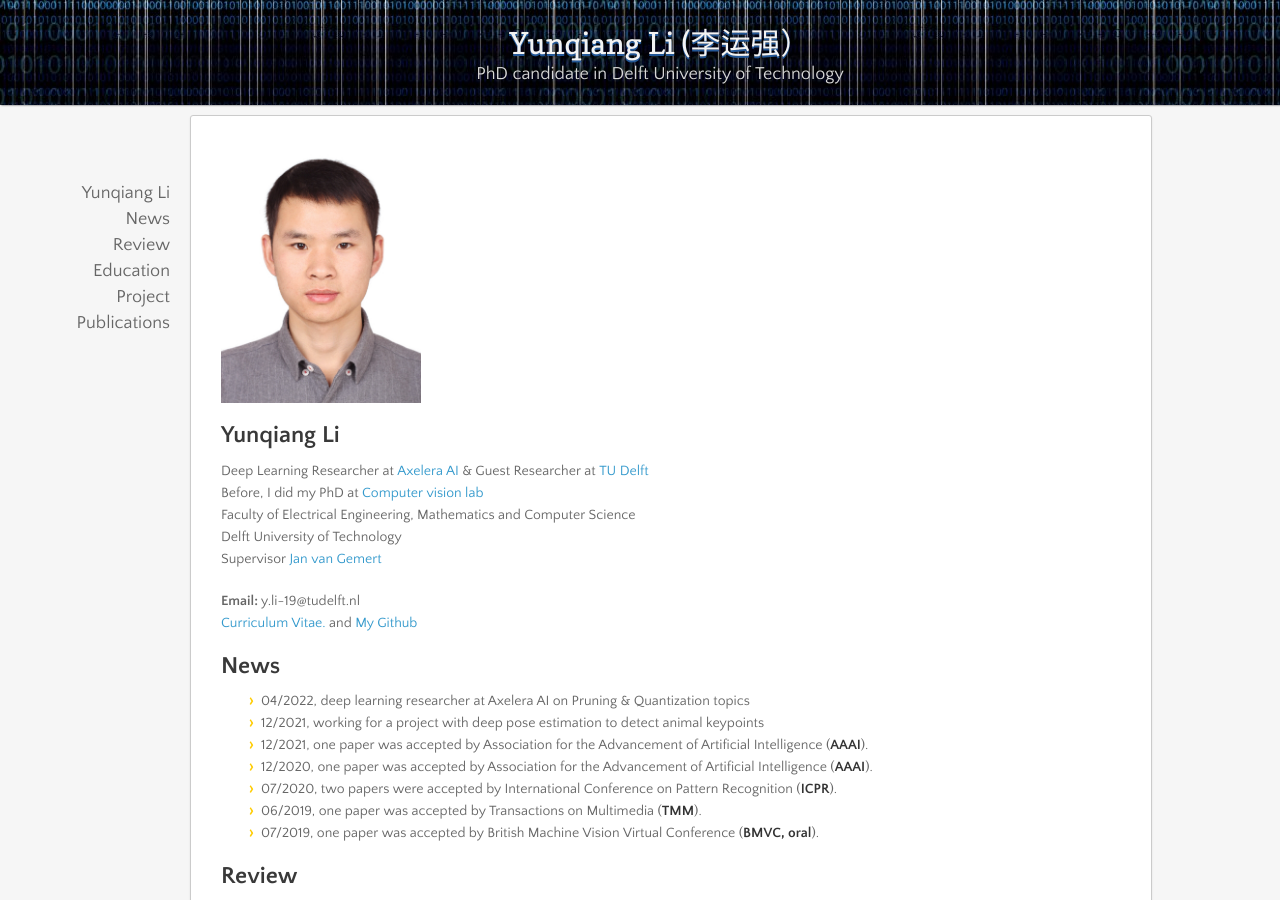
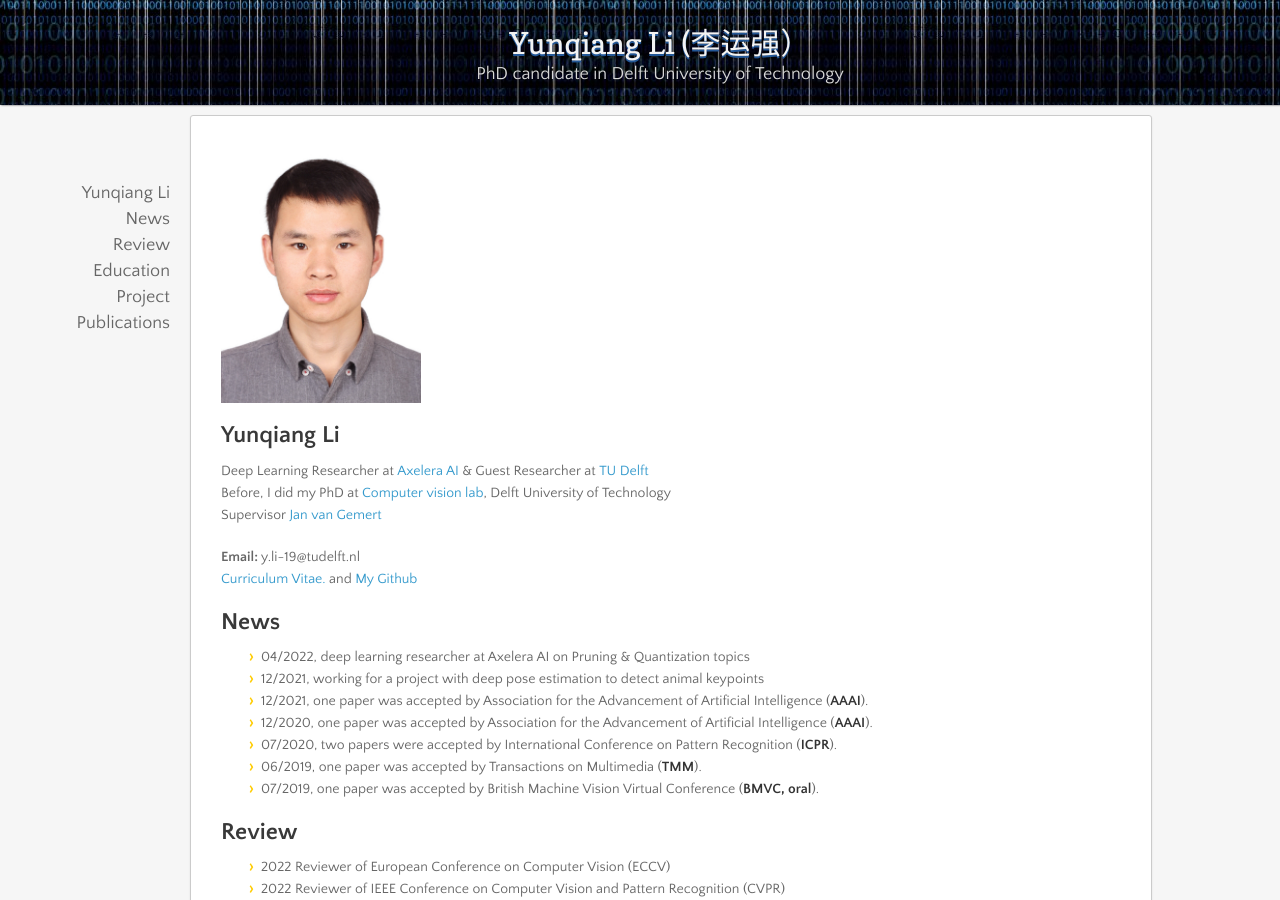
Before and after one commit to liyunqianggyn/liyunqianggyn.github.io, a Jekyll site: the page built from index.md, in a window 1280 px wide and 900 px high. Built offline with Jekyll 4.4.1, drawn with Linux system fonts in a browser that asks for light colours; nearby versions of some CDN libraries; our own code applies the rules of GitHub Pages for plain Markdown files.

Commit message:
Update index.md

```diff
--- a/index.md
+++ b/index.md
@@ -3,9 +3,7 @@
 ## Yunqiang Li <br/>
 
 Deep Learning Researcher at <a href="https://www.axelera.ai/team/">Axelera AI</a>  & Guest Researcher at <a href="http://visionlab.tudelft.nl">TU Delft </a><br/>
-Before, I did my PhD at <a href="http://visionlab.tudelft.nl">Computer vision lab</a><br/>
-Faculty of Electrical Engineering, Mathematics and Computer Science<br/>
-Delft University of Technology<br/>
+Before, I did my PhD at <a href="http://visionlab.tudelft.nl">Computer vision lab</a>, Delft University of Technology<br/>
 Supervisor <a href="https://jvgemert.github.io/">Jan van Gemert</a><br/>
 
 
```
